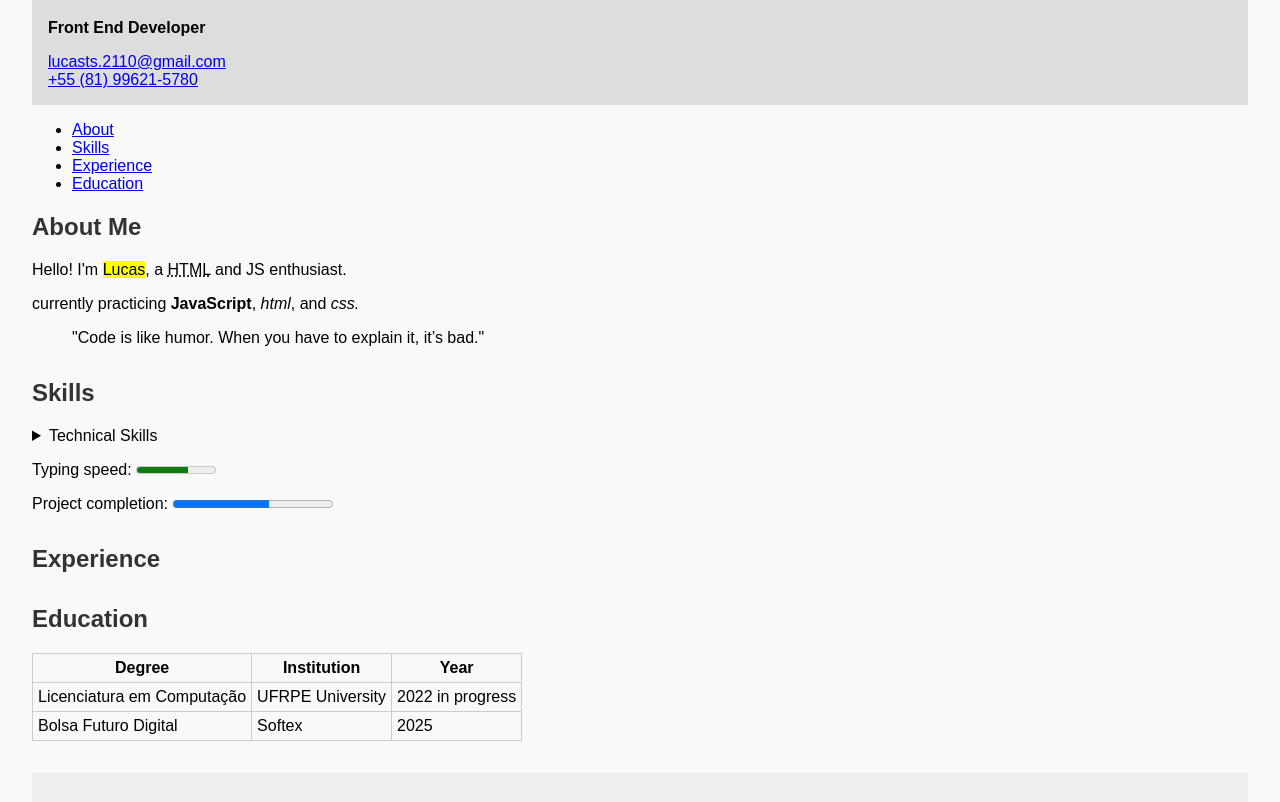
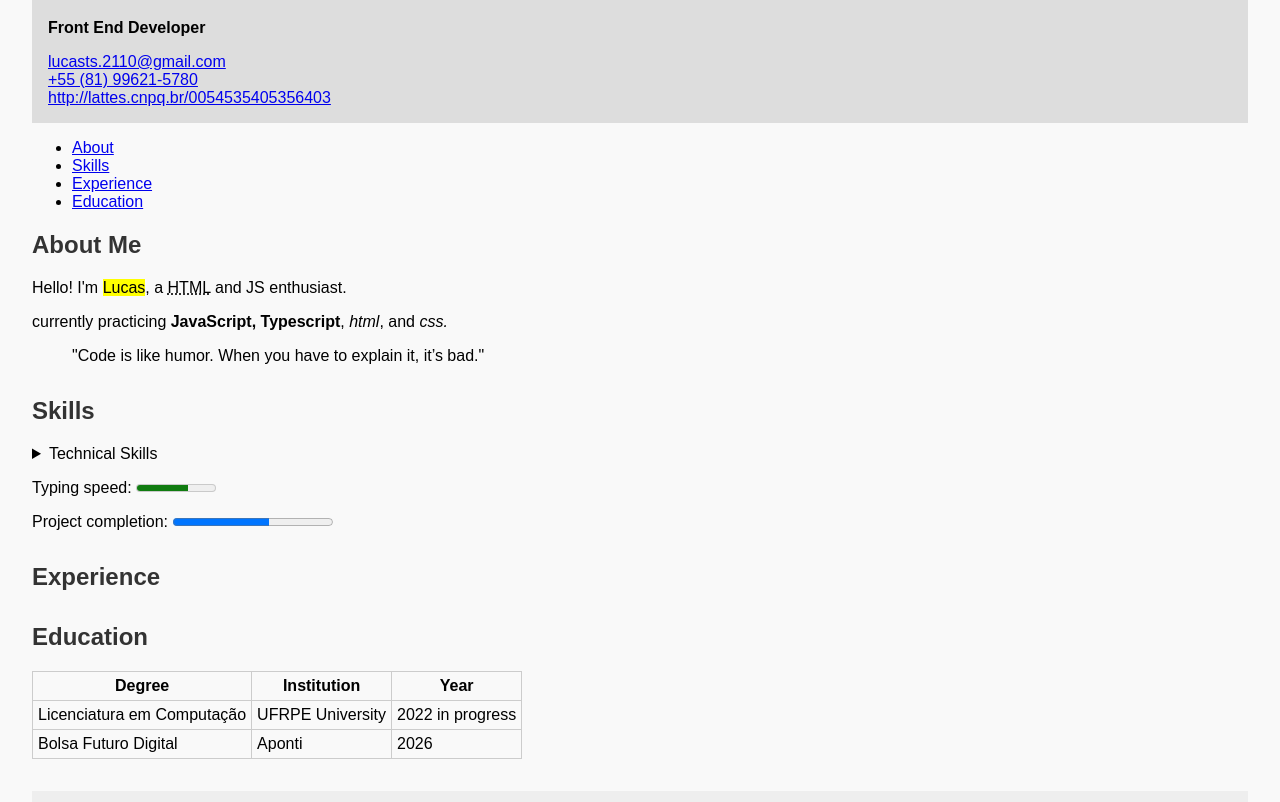
Before and after one commit to lucasts2110-bit/curriculum-vitae-em-HTML, a plain HTML site: page semantic_html_cv/index.html in a window 1280 px wide. Shown: the part 109-911 px from the top of the page. Drawn offline with Linux system fonts and the light colour scheme.

Commit message:
Update curriculo

```diff
--- a/semantic_html_cv/index.html
+++ b/semantic_html_cv/index.html
@@ -23,7 +23,8 @@
   <p><strong>Front End Developer</strong></p>
   <address>
     <a href="mailto:lucasts.1234@gmail.com">lucasts.2110@gmail.com</a><br>
-    <a href="tel:+5581996215780">+55 (81) 99621-5780</a>
+    <a href="tel:+5581996215780">+55 (81) 99621-5780</a><br>
+    <a href="lattes:http://lattes.cnpq.br/0000535405356403">http://lattes.cnpq.br/0054535405356403</a>
   </address>
 </header>
 
@@ -40,7 +41,7 @@
   <section id="about">
     <h2>About Me</h2>
     <p>Hello! I'm <mark>Lucas</mark>, a <abbr title="HyperText Markup Language">HTML</abbr> and JS enthusiast.</p>
-    <p>currently practicing <b>JavaScript</b>, <i>html</i>, and <em>css.</em></p>
+    <p>currently practicing <b>JavaScript, Typescript</b>, <i>html</i>, and <em>css.</em></p>
     <blockquote cite="https://example.com">"Code is like humor. When you have to explain it, it’s bad."</blockquote>
   </section>
 
@@ -52,6 +53,8 @@
         <li>HTML5</li>
         <li>CSS3</li>
         <li>JavaScript</li>
+        <li>Typescript</li>
+        <li>React</li>
         <li>basic English</li>
         <li>Git and GitHub</li>
 
@@ -74,7 +77,7 @@
       </thead>
       <tbody>
         <tr><td>Licenciatura em Computação</td><td>UFRPE University</td><td>2022 in progress</td></tr>
-        <tr><td>Bolsa Futuro Digital</td><td>Softex</td><td>2025</td></tr>
+        <tr><td>Bolsa Futuro Digital</td><td>Aponti</td><td>2026</td></tr>
       </tbody>
     </table>
   </section>
@@ -91,4 +94,3 @@
 
 </body>
 </html>
-z
```
